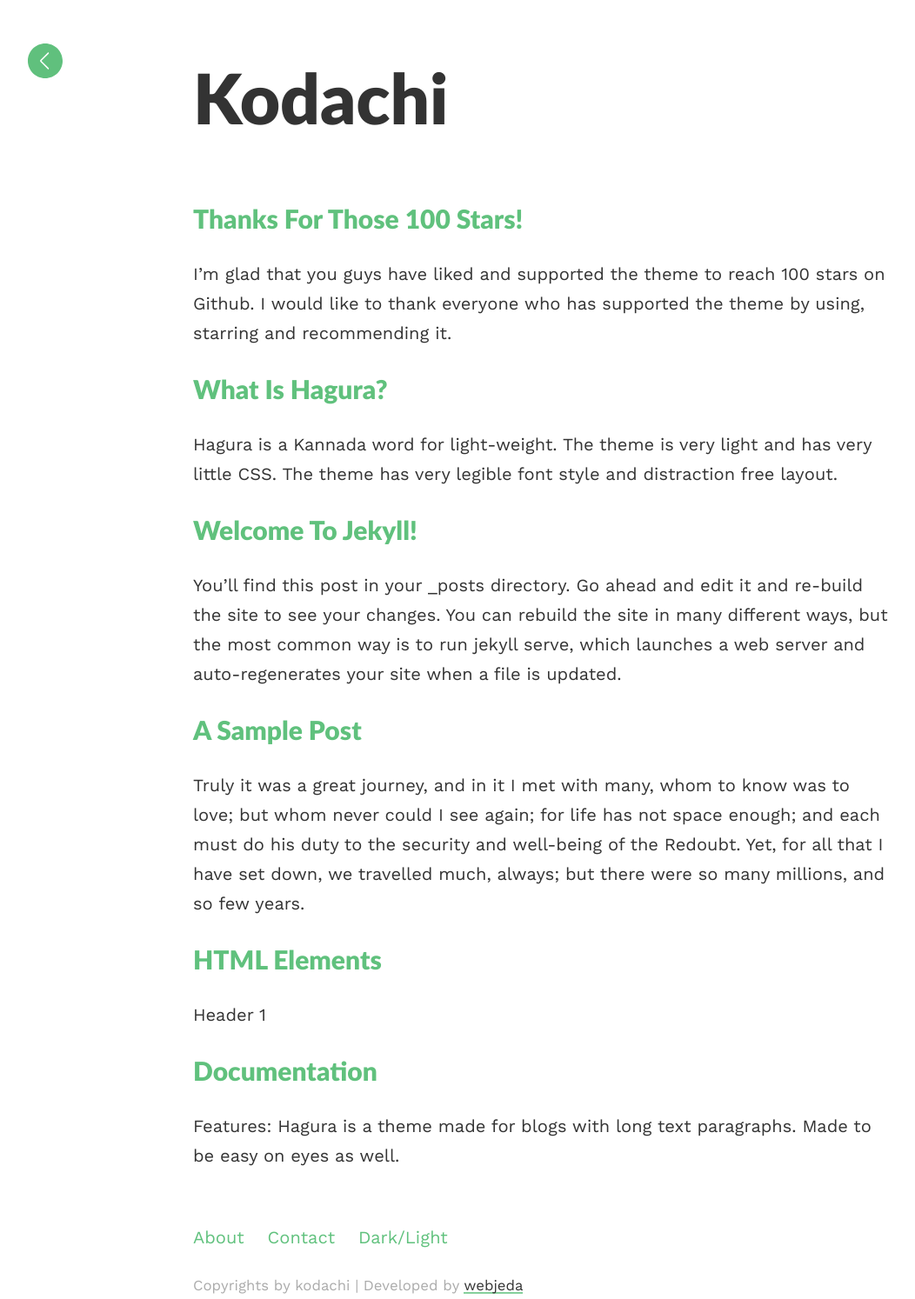
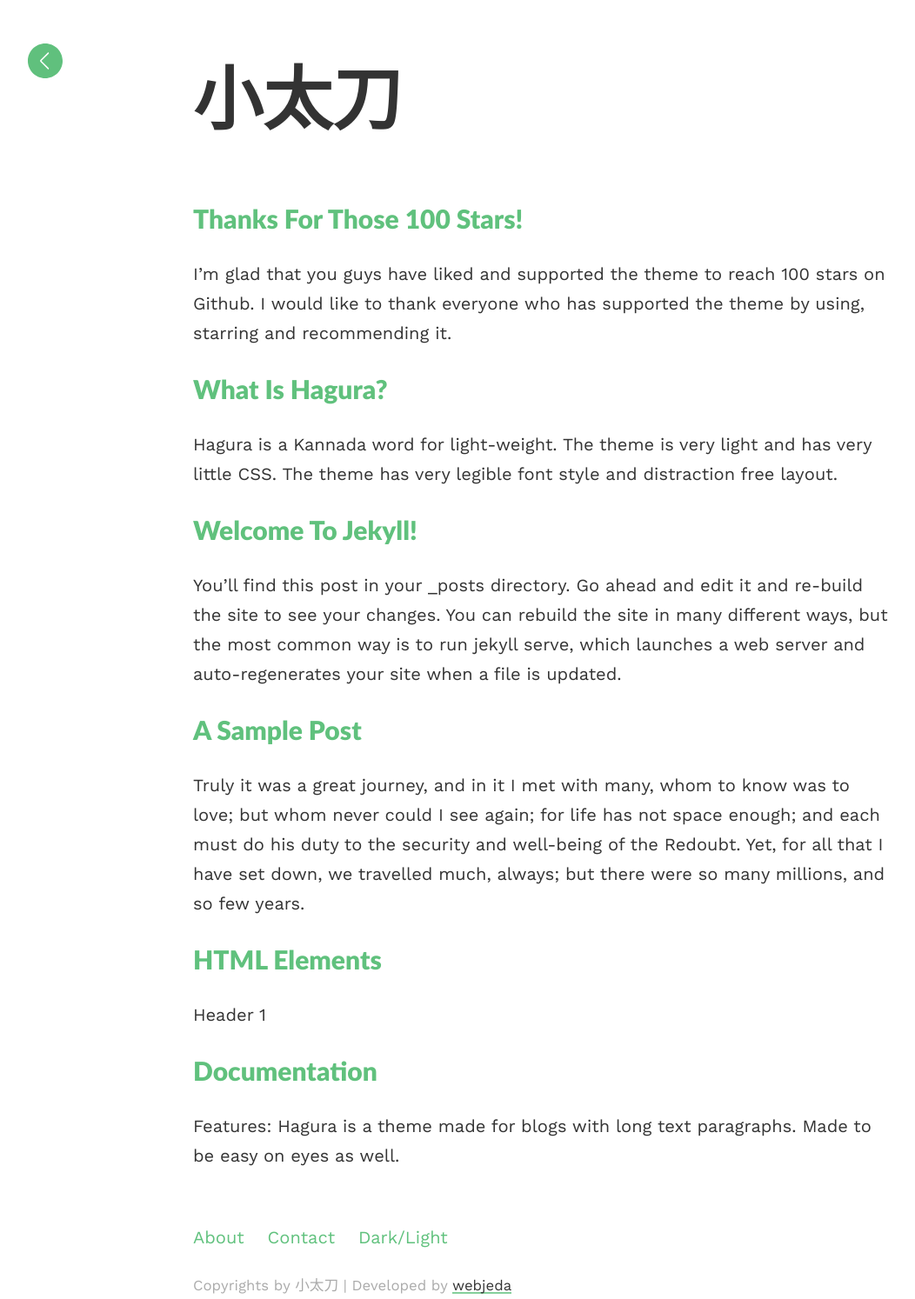
Before and after one commit to evgeniyantipin/evgeniyantipin.github.io, a Jekyll site: the page built from index.html, in a window 1280 px wide. Shown: the whole page at 87% size, without its empty margins (18-1070 px from the left). Built offline with Jekyll 4.4.1, drawn with Linux system fonts in a browser that asks for light colours.

Commit message:
Update _config.yml

```diff
--- a/_config.yml
+++ b/_config.yml
@@ -1,6 +1,6 @@
 ### your site title here
 
-title: kodachi
+title: 小太刀
 #baseurl: /hagura # name of the repository
 email: antipin@broomster.net
 
```
